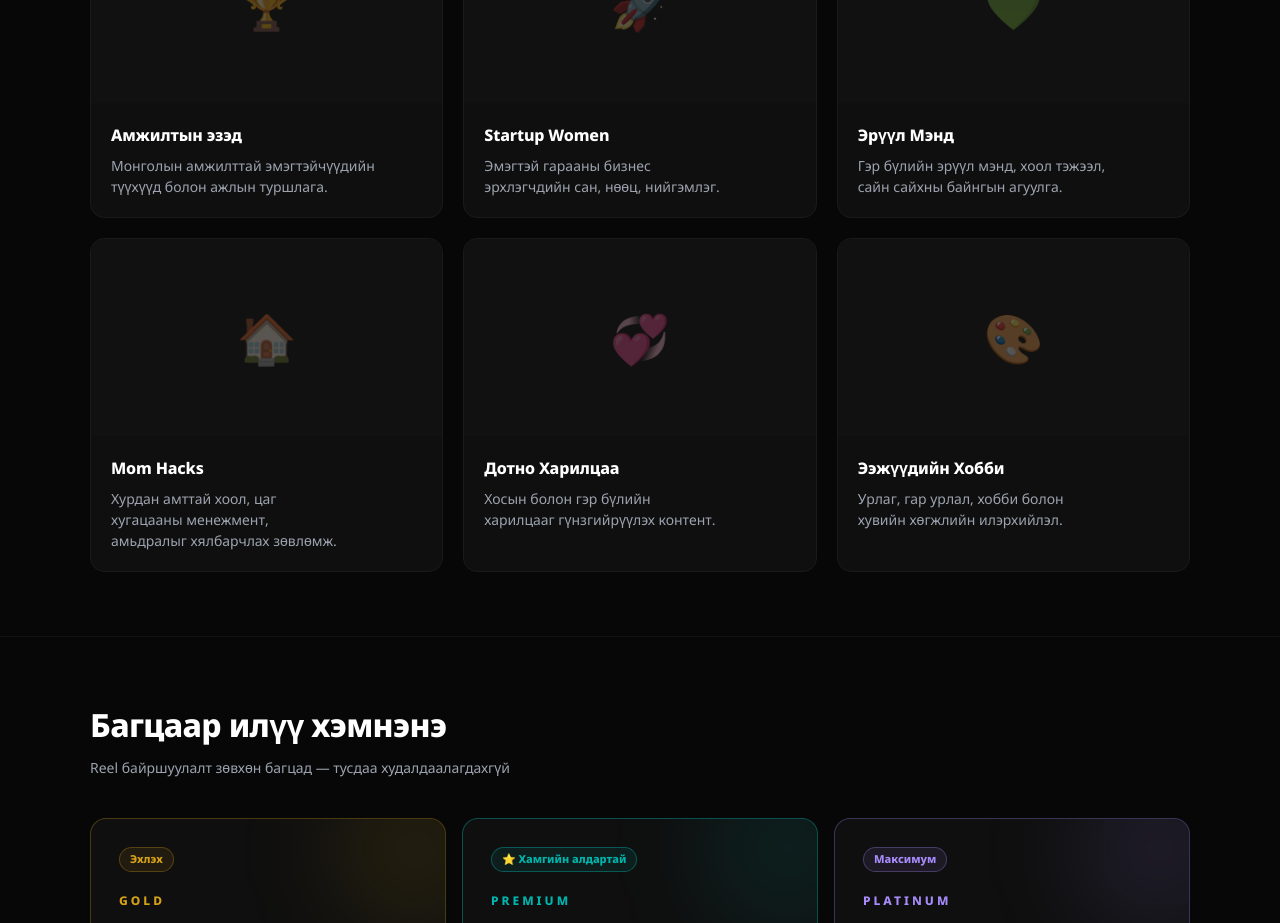
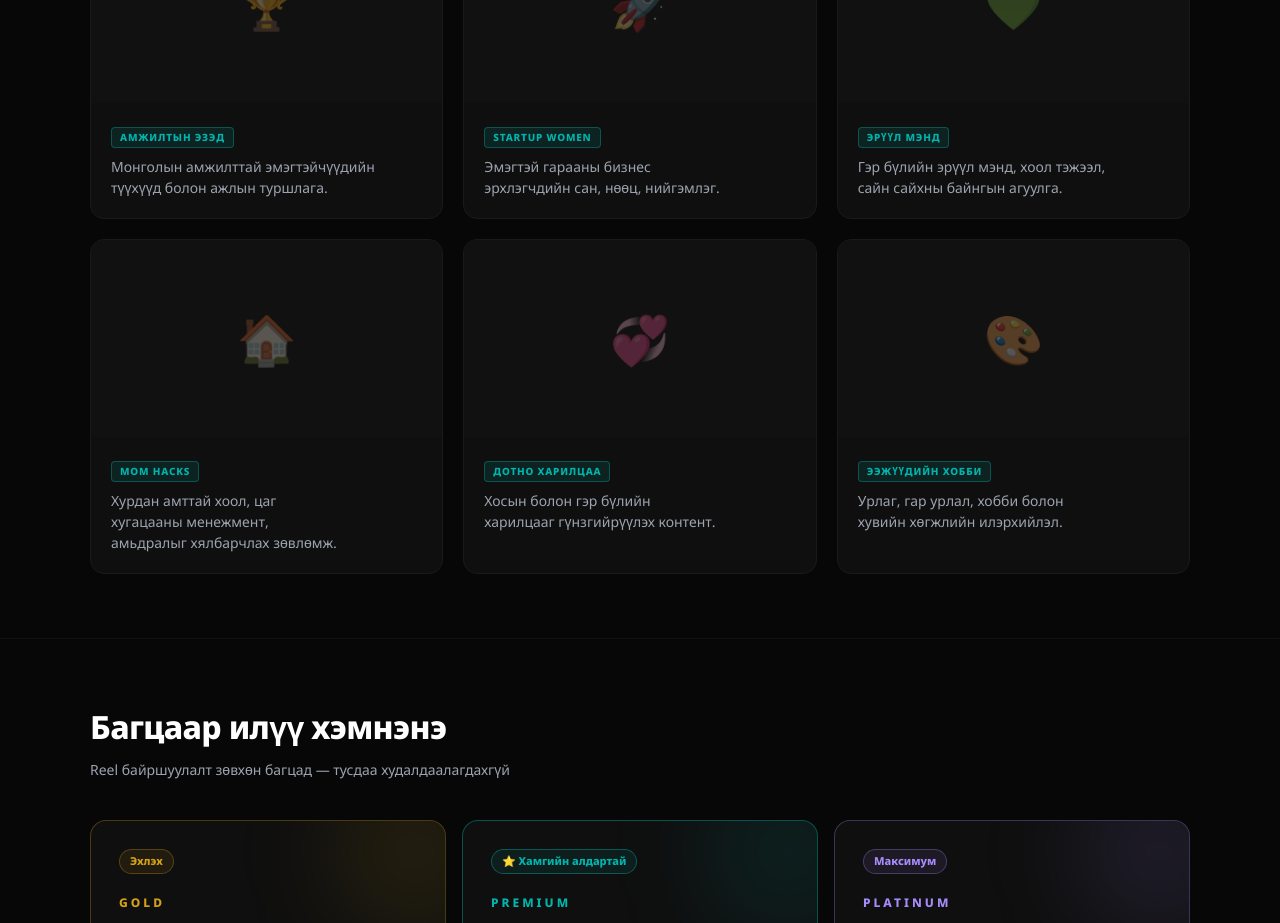
Before and after one commit to mntprime-app/mommyoffice, a Next.js app: page /en/advertise in a window 1280 px wide. Shown: the part 1260-2183 px from the top of the page. Built offline with nearby package versions, Linux system fonts and the light colour scheme; no server answers.

Commit message:
feat: pillar card titles use CategoryBadge for site-wide consistency

```diff
--- a/src/app/[locale]/advertise/page.tsx
+++ b/src/app/[locale]/advertise/page.tsx
@@ -3,6 +3,7 @@ import { getSiteSettings }         from '@/app/actions/admin';
 import AdvertiseSlots              from '@/components/ui/AdvertiseSlots';
 import type { SlotOverride }       from '@/components/ui/AdvertiseSlots';
 import AdvertiseContactForm        from '@/components/ui/AdvertiseContactForm';
+import { CategoryBadge }           from '@/components/ui/CategoryBadge';
 import UniversalHero               from '@/components/shared/UniversalHero';
 import type { Metadata }           from 'next';
 
@@ -255,9 +256,9 @@ export default async function AdvertisePage() {
                   )}
                 </div>
                 <div style={{ padding: '1.25rem' }}>
-                  <h3 style={{ fontSize: '16px', fontWeight: 800, color: '#fff', margin: '0 0 0.5rem', letterSpacing: '-0.01em' }}>
-                    {p.title}
-                  </h3>
+                  <div style={{ marginBottom: '0.5rem' }}>
+                    <CategoryBadge text={p.title} />
+                  </div>
                   {p.desc && (
                     <p style={{ fontSize: '14px', color: '#9ca3af', margin: 0, lineHeight: 1.5, textWrap: 'balance' as never }}>
                       {p.desc}
```
